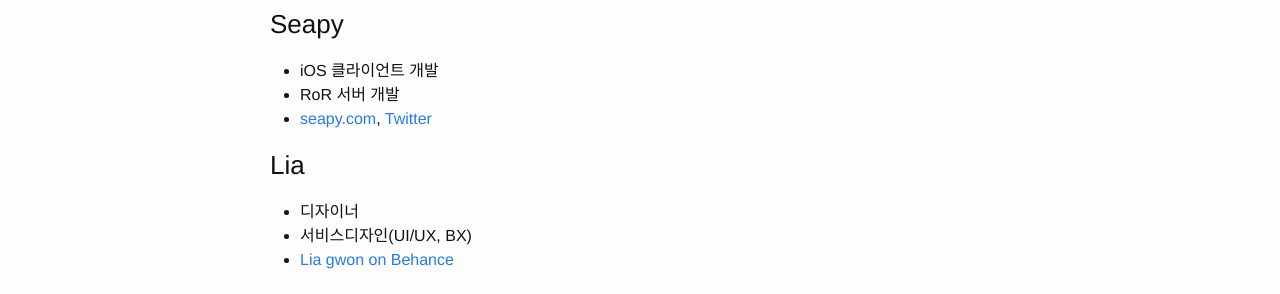
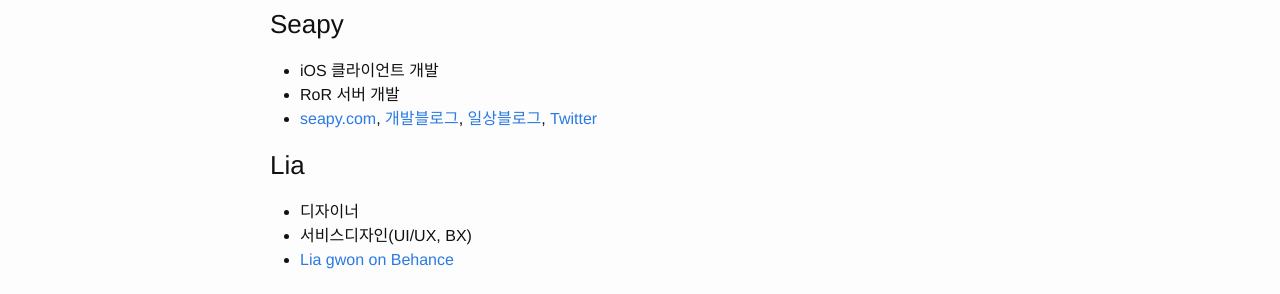
Before and after one commit to daangn/daangn-team-page, a Jekyll site: the page built from about.md, in a window 1280 px wide. Shown: the part 708-1002 px from the top of the page. Built offline with Jekyll 4.4.1, drawn with Linux system fonts in a browser that asks for light colours.

Commit message:
Update about.md

```diff
--- a/about.md
+++ b/about.md
@@ -29,7 +29,7 @@
 ### Seapy
 - iOS 클라이언트 개발
 - RoR 서버 개발
-- [seapy.com](http://seapy.com/), [Twitter](https://twitter.com/seapy)
+- [seapy.com](http://seapy.com/), [개발블로그](https://code.iamseapy.com), [일상블로그](https://blog.iamseapy.com),  [Twitter](https://twitter.com/seapy)
 
 ### Lia
 - 디자이너
```
